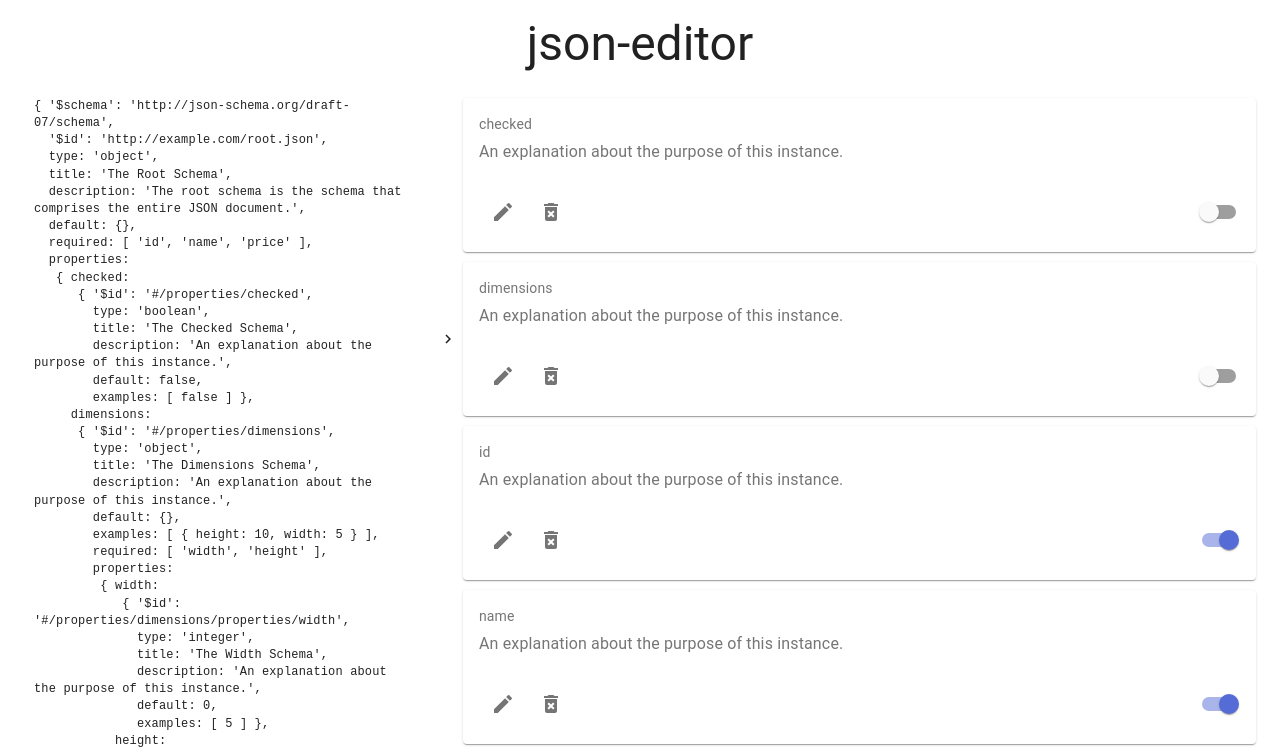
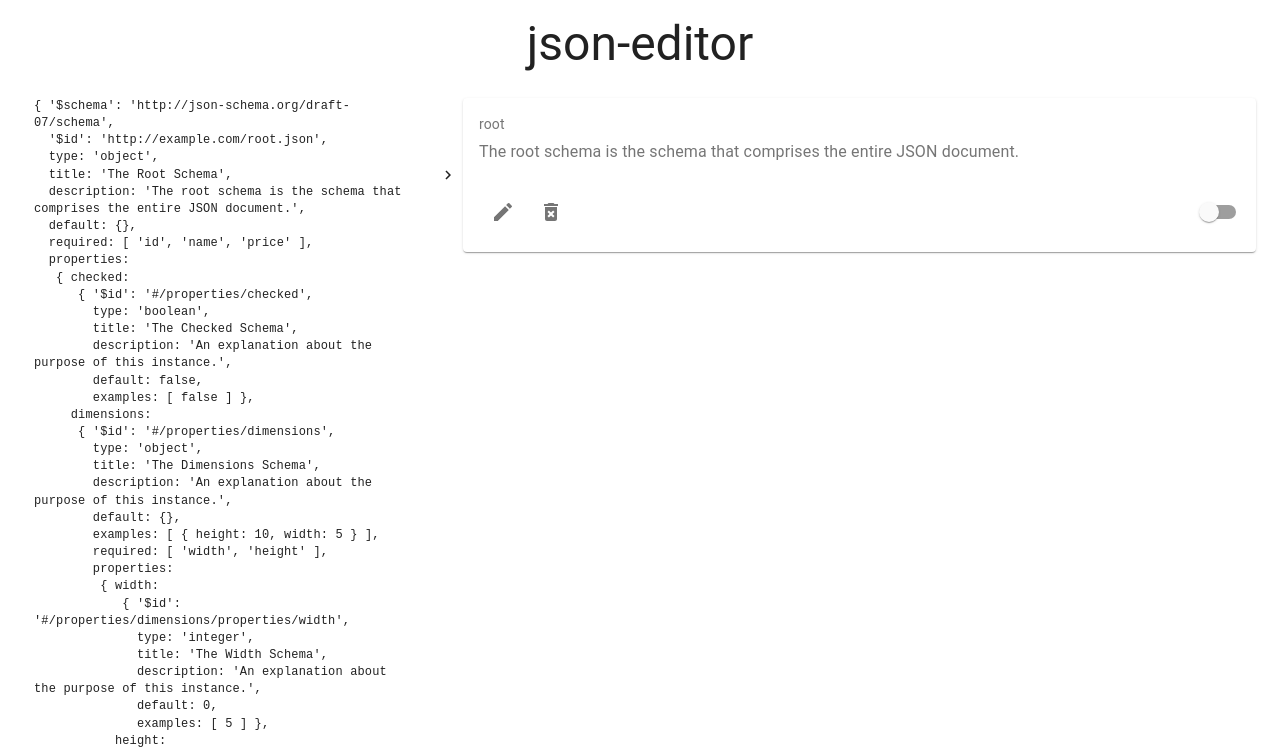
Before and after one commit to JonnyBaker/JSON-editor, a React (Create React App) app: page / in a window 1280 px wide. Shown: the top 750 px of the page. Built offline with nearby package versions, Linux system fonts and the light colour scheme.

Commit message:
adding root object

```diff
--- a/src/components/editor/SchemaVisualiser.js
+++ b/src/components/editor/SchemaVisualiser.js
@@ -5,7 +5,7 @@ import ChevronRightIcon from '@material-ui/icons/ChevronRight';
 import Grid from '@material-ui/core/Grid';
 import { makeStyles } from '@material-ui/core/styles';
 import { schema } from '../../jsonSchema';
-import { buildItems } from './editorItemBuilder';
+import SchemaVisualiserItem from './SchemaVisualiserItem';
 
 const useStyles = makeStyles((theme) => ({
   root: {
@@ -23,10 +23,6 @@ const useStyles = makeStyles((theme) => ({
 
 export default function Editor() {
   const classes = useStyles();
-  const { required } = schema;
-  const properties = schema.properties;
-
-  const items = buildItems(properties, required);
 
   return (
     <Grid md={8} item>
@@ -35,7 +31,7 @@ export default function Editor() {
         defaultCollapseIcon={<ExpandMoreIcon />}
         defaultExpandIcon={<ChevronRightIcon />}
       >
-        {items}
+        <SchemaVisualiserItem currentProperty={schema} name={'root'} />
       </TreeView>
     </Grid>
   );
--- a/src/components/editor/SchemaVisualiserItem.js
+++ b/src/components/editor/SchemaVisualiserItem.js
@@ -20,6 +20,7 @@ export default function EditorItem(props) {
   const { currentProperty, name, required } = props;
   const requiredFields = currentProperty.required;
 
+  console.error(currentProperty.$id);
   return (
     <TreeItem
       className={classes.root}
--- a/src/components/editor/editorItemBuilder.js
+++ b/src/components/editor/editorItemBuilder.js
@@ -3,12 +3,17 @@ import SchemaVisualiserItem from './SchemaVisualiserItem';
 
 export const buildItems = (properties, requiredFields) => {
   const items = Object.keys(properties).map((key) => {
-    console.error('REqUIRED FIELDS', requiredFields);
-
     const property = properties[key];
     const required = requiredFields.includes(key);
 
-    return <SchemaVisualiserItem currentProperty={property} required={required} name={key} />;
+    return (
+      <SchemaVisualiserItem
+        key={property.$id}
+        currentProperty={property}
+        required={required}
+        name={key}
+      />
+    );
   });
 
   return items;
```
